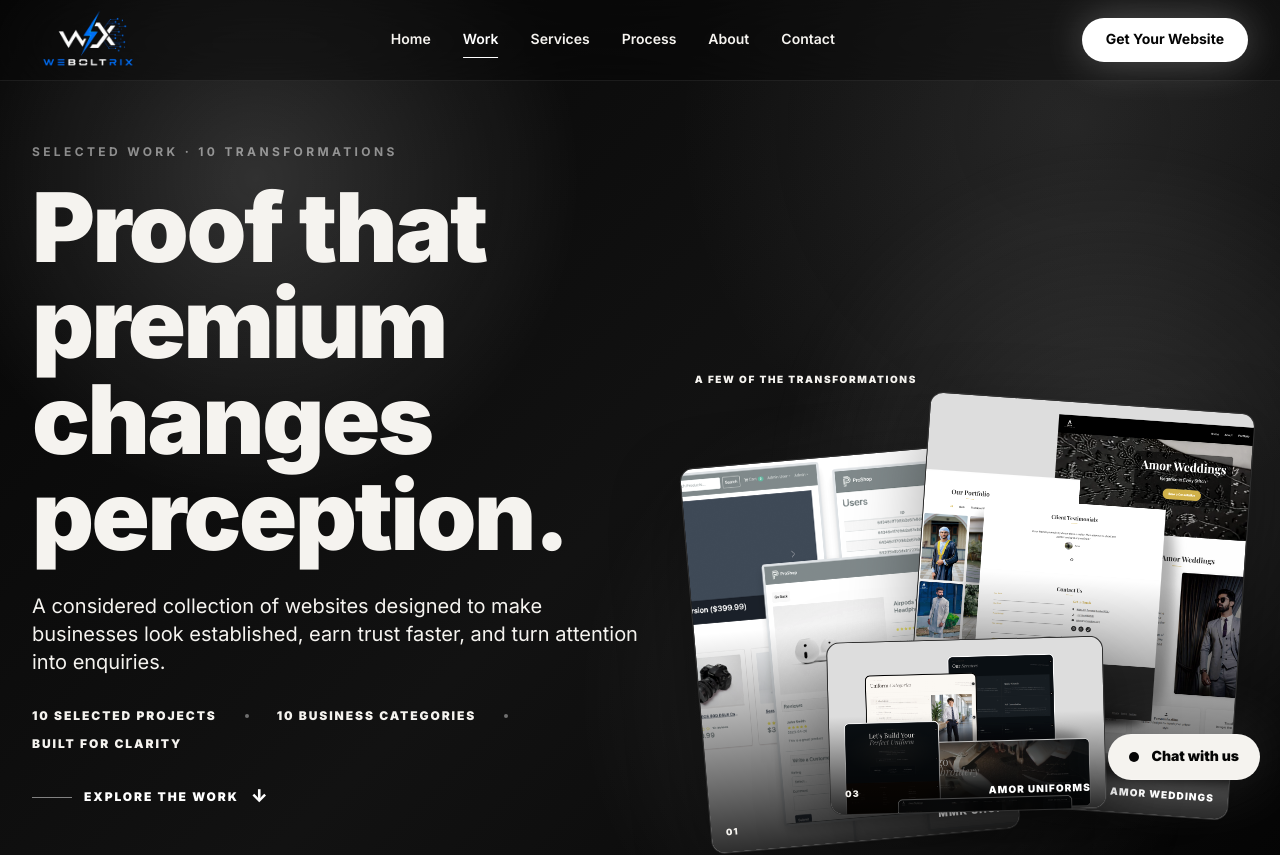
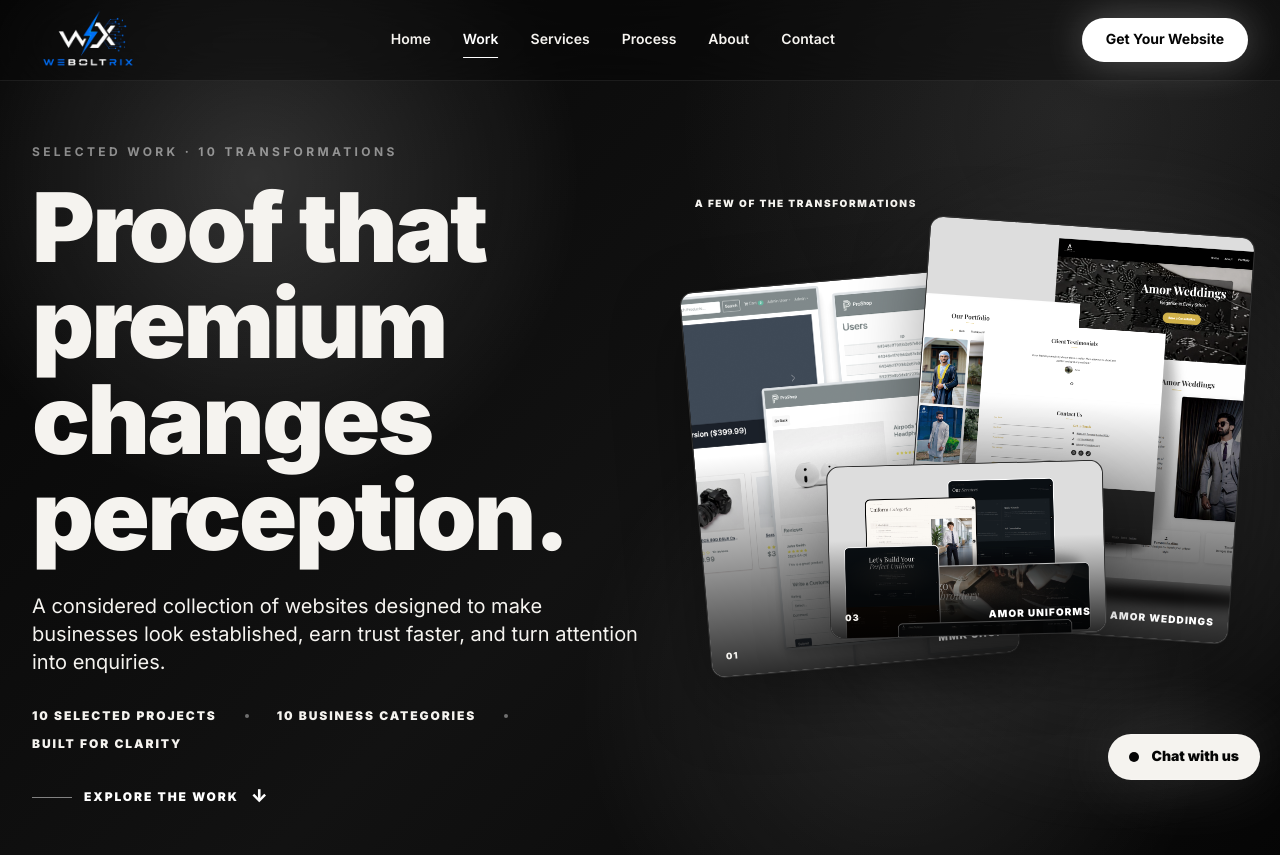
Before and after one commit to muhammedmuneerk/weboltrix, a React (Vite) app: page /work in a window 1280 px wide. Shown: the top 855 px of the page. Built offline with nearby package versions, Linux system fonts and the light colour scheme.

Commit message:
Work Page < Hero Section | THe right cloumn's card stack was sitting too low now it sits at mb-44 on desktop screens

```diff
--- a/src/components/WorkHero.jsx
+++ b/src/components/WorkHero.jsx
@@ -33,7 +33,7 @@ export default function WorkHero({ projects }) {
           </a>
         </div>
 
-        <div className="w-[min(100%,37rem)] justify-self-end max-[860px]:w-[min(100%,31rem)] max-[860px]:justify-self-start" aria-label="A preview of selected Weboltrix projects">
+        <div className="w-[min(100%,37rem)] justify-self-end max-[860px]:w-[min(100%,31rem)] max-[860px]:justify-self-start lg:mb-44" aria-label="A preview of selected Weboltrix projects">
           <p className="mb-[0.85rem] text-[0.625rem] font-black uppercase tracking-[0.16em] text-white/34">
             A few of the transformations
           </p>
```
